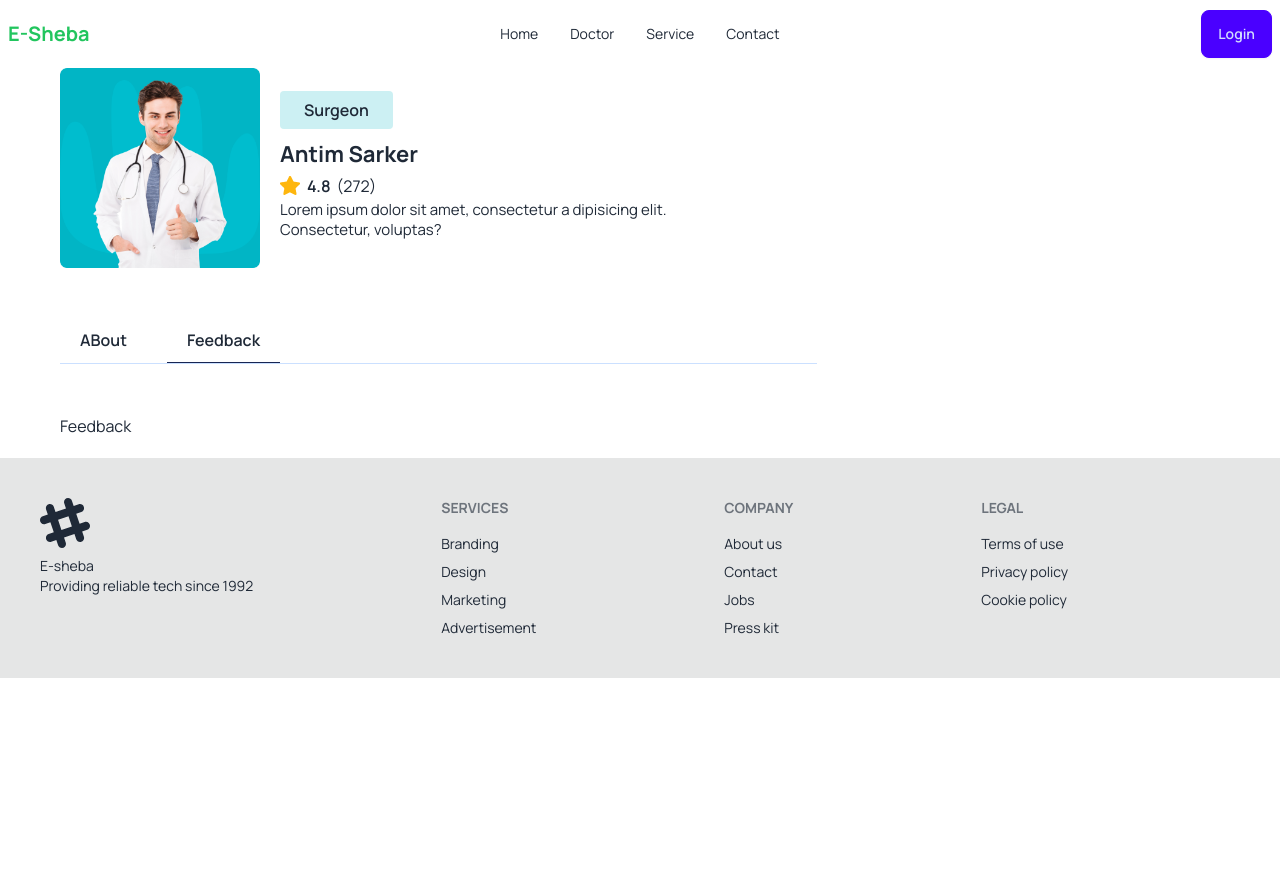
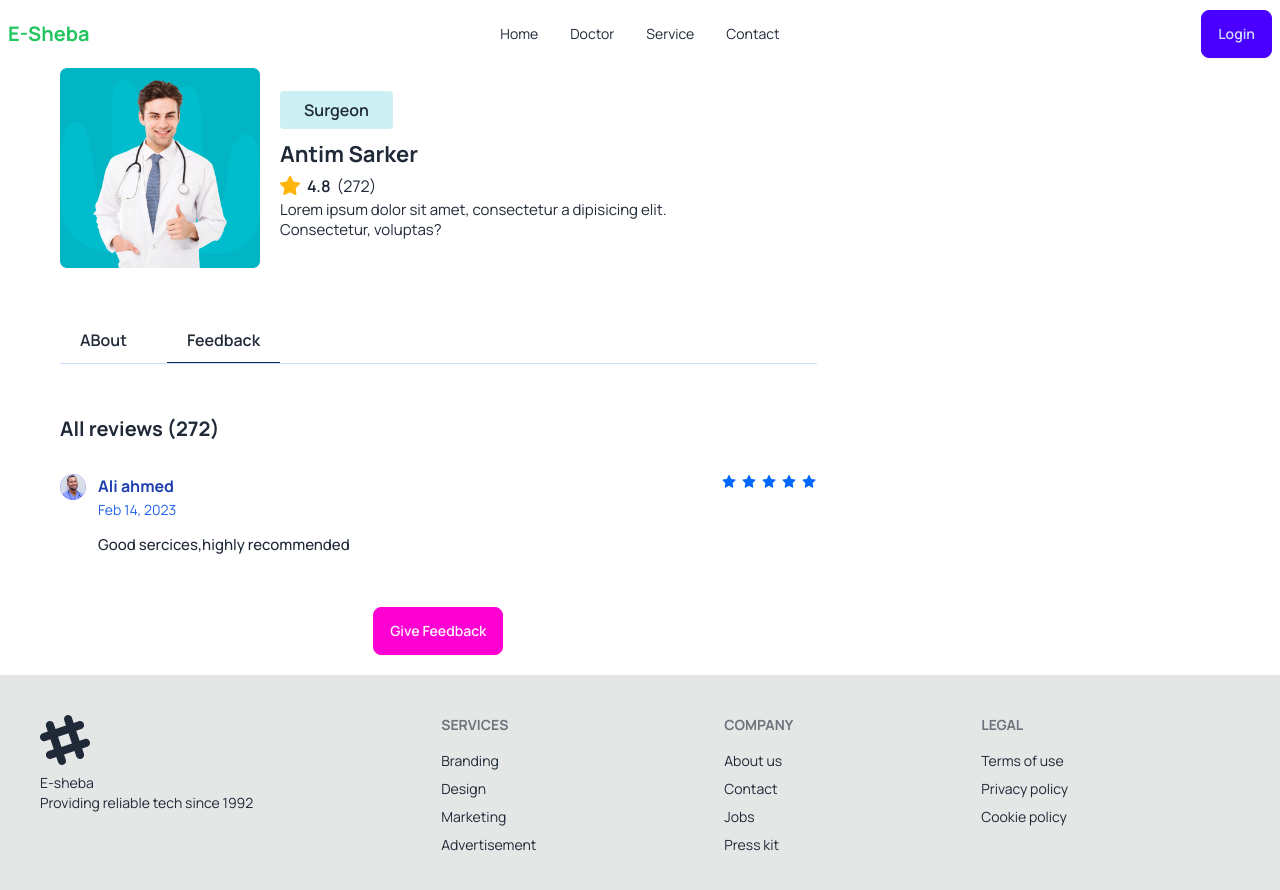
Before and after one commit to antim001/Doctor-Appointment-MERN-Project, a React (Vite) app in the folder frontend/: page /doctordetails in a window 1280 px wide. Both pictures are taken after a click on the button "Feedback". Shown: the top 890 px of the page. Before the commit the page ends 800 px from the top, so only its background shows below. Built offline with nearby package versions, Linux system fonts and the light colour scheme.

Commit message:
feed back page setup

```diff
--- a/frontend/src/components/Feedback.jsx
+++ b/frontend/src/components/Feedback.jsx
@@ -1,10 +1,39 @@
-import React from 'react'
-
+import {useState} from 'react'
+import avatar from './../assets/image/avatar-icon.png';
+import {formateDate} from './../utils/FormateDate.js';
+import { Link } from 'react-router-dom';
+import {AiFillStar} from 'react-icons/ai';
+import FeedbackForm from '../components/FeedbackForm.jsx'
 const Feedback = () => {
+  const [showFeedbackForm,setShowFeedbackForm]=useState(false)
   return (
     <div>
-      <h1>Feedback</h1>
-    </div>
+      <div className='mb-[50px]'>
+        <h4 className='text-[20px] leading-[30px] font-bold mb-[30px]'>All reviews (272)</h4>
+     <div className='flex justify-between gap-10 mb-[30px]'>
+<div className='flex gap-3'>
+ <figure>
+    <img src={avatar}alt="" />
+ </figure>
+ <div>
+    <h5 className='text-[16px] leading-6 text-blue-800 font-bold'>Ali ahmed</h5>
+ <p className='text-[14px] leading-6 text-blue-600'>{formateDate('02-14-2023')}</p>
+ <p className='text__para mt-3 font-medium text-[15px]'>Good sercices,highly recommended </p>
+ </div>
+</div>
+<div className='flex gap-1'>
+   {[...Array(5).keys()].map((_,index)=>(
+    <AiFillStar key={index} color='#0067FF'/>
+   ))}
+</div>
+     </div>
+      </div>
+     { !showFeedbackForm && (
+       <div className='text-center'><button className='btn btn-secondary'onClick={()=>setShowFeedbackForm(true)}>Give Feedback</button>
+    </div>)}
+    {showFeedbackForm && <FeedbackForm />}
+
+  </div>
   )
 }
 
--- /dev/null
+++ b/frontend/src/components/FeedbackForm.jsx
@@ -0,0 +1,54 @@
+import { useState } from 'react';
+import { AiFillStar } from 'react-icons/ai';
+
+const FeedbackForm = () => {
+    const [rating, setRating] = useState(0);
+    const [hover, setHover] = useState(0);
+    const [reviewText,setReviewText]= useState('');
+    const handleSubmitReview = async e=>{
+        e.preventDefault()
+
+    }
+
+    return (
+        <form action="">
+            <div>
+                <h3 className='text-[16px] leading-6 font-semibold mb-4 mt-0'>How would you rate the overall experience?</h3>
+                <div>
+                    {[...Array(5)].map((_, index) => {
+                        index += 1;
+                        return (
+                            <button
+                                key={index}
+                                type='button'
+                                className={`${
+                                    index <= (hover || rating)
+                                        ? "text-yellow-400"
+                                        : "text-gray-400"
+                                } bg-transparent border-none outline-none text-[22px] cursor-pointer`}
+                                onClick={() => setRating(index)}
+                                onMouseEnter={() => setHover(index)}
+                                onMouseLeave={() => setHover(rating)}
+                                onDoubleClick={() => {
+                                    setHover(0);
+                                    setRating(0);
+                                }}
+                            >
+                                <span><AiFillStar /></span>
+                            </button>
+                        );
+                    })}
+                </div>
+            </div>
+            <div className='mt-[30px]'>
+            <h3 className='text-[16px] leading-6 font-semibold mb-4 mt-0'>Share your feedback or suggestions</h3>
+            <textarea className=" border border-solid border-[#0066ff34] focus:outline outline-blue-600 w-full px-4 py-3 rounded-md"rows='10' placeholder='write your thoughts'
+            onChange={()=>setReviewText(e.target.value)}
+            ></textarea>
+            </div>
+            <button type='submit'onClick={handleSubmitReview} className='btn btn-primary'>Submit Feedback</button>
+        </form>
+    );
+};
+
+export default FeedbackForm;
```
Also changed, not shown: frontend/src/assets/image/avatar-icon.png (added).
